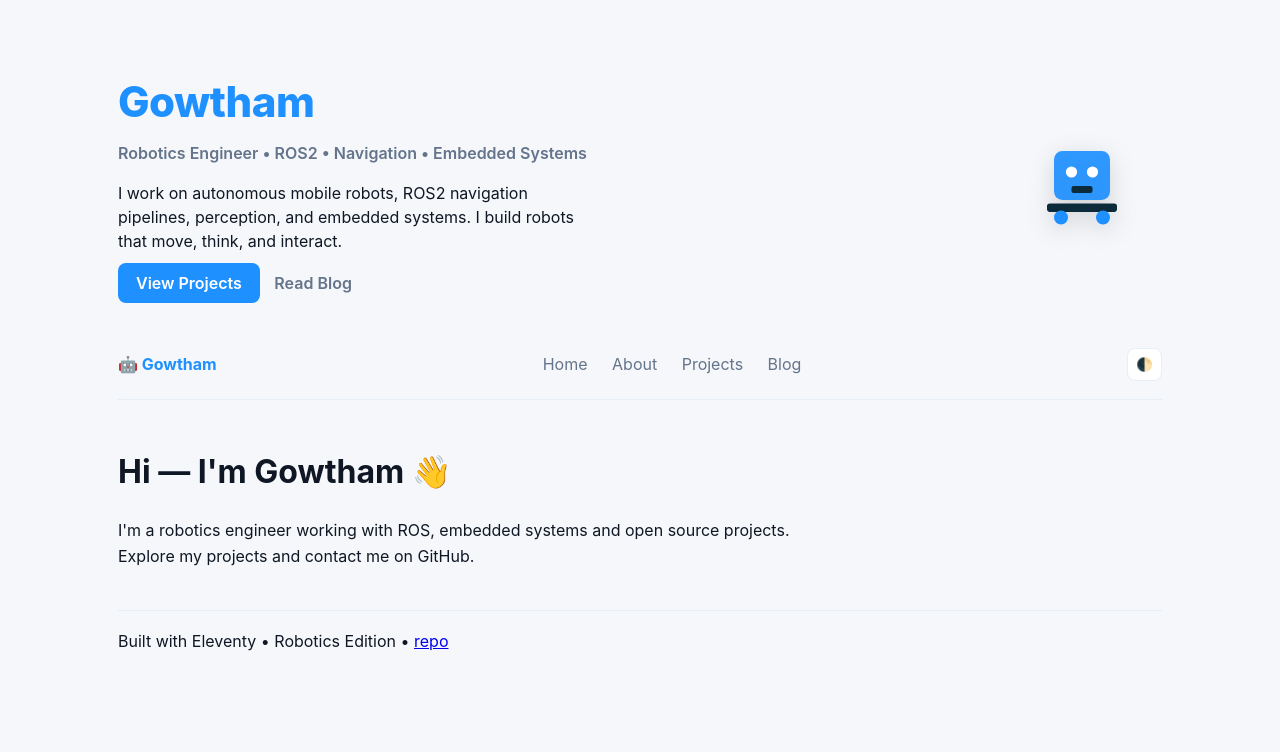
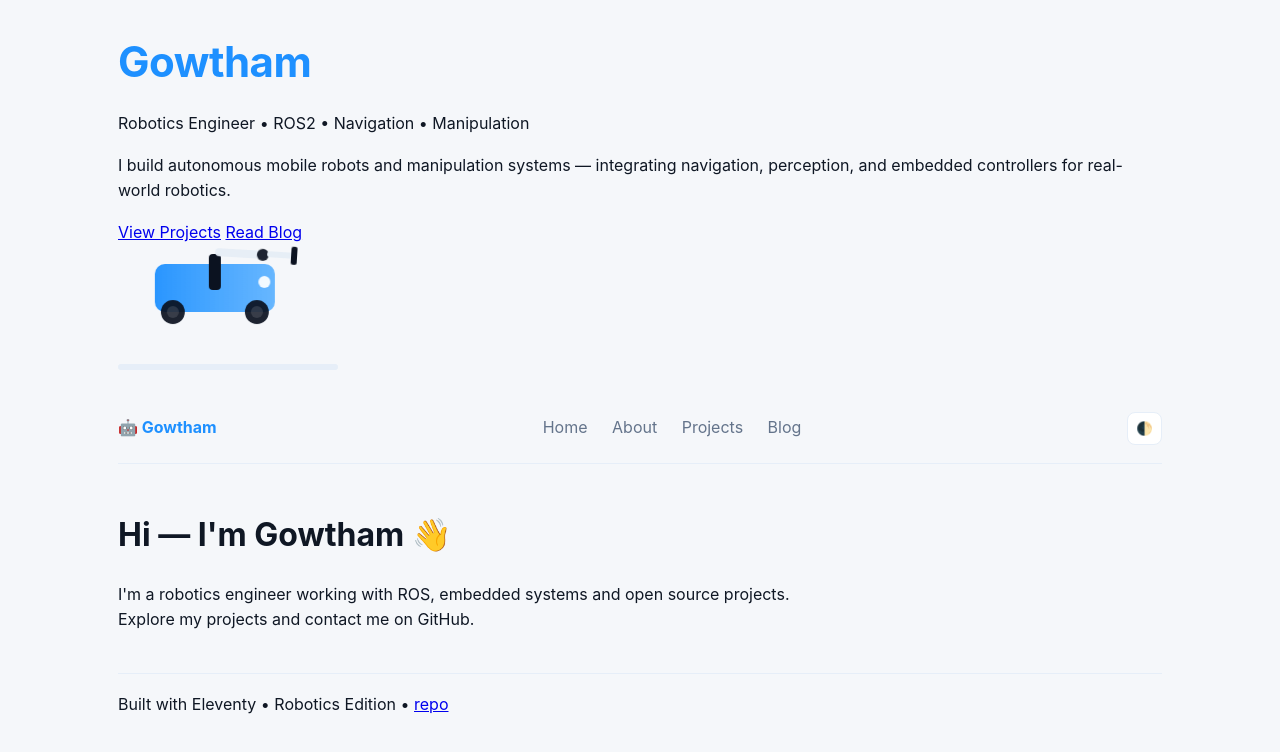
Before and after one commit to GowthamA1963/gowthama1963.github.io, an Eleventy site: page src/index.md in a window 1280 px wide. Built offline with nearby package versions, Linux system fonts and the light colour scheme; Eleventy itself is replaced by a stand-in of ours; files that its build step writes are made by us from their sources.

Commit message:
new hero again

```diff
--- a/assets/style.css
+++ b/assets/style.css
@@ -90,104 +90,57 @@ code{font-family: ui-monospace, SFMono-Regular, Menlo, Monaco, "Roboto Mono", mo
   .nav{display:none}
 }
 
-/* NAV2 / ROS2 Hero Theme */
-.nav2-hero {
-  padding: 40px 0;
-  margin-bottom: 12px;
+/* Animated mobile robot + manipulator */
+.robot-scene { display:block; max-width:220px; width:100%; height:auto; }
+
+/* slide the whole robot group left-right */
+.robot-slide {
+  /* initial transform set in SVG; CSS animation applied by transform */
+  animation: robot-slide 6s ease-in-out infinite;
+  transform-origin: center;
 }
 
-/* Minimal Robotics Hero */
-.minimal-hero {
-  padding: 40px 0;
-  margin-bottom: 12px;
+/* manipulator up-down (relative to its local group) */
+.manipulator .arm {
+  transform-origin: 24px 4px; /* pivot near the shoulder */
+  animation: manipulator-bob 2.2s ease-in-out infinite;
 }
 
-.hero-container {
-  display: flex;
-  gap: 32px;
-  align-items: center;
-  justify-content: space-between;
+/* small eye / lidar blink (optional) */
+.robot-base circle:nth-of-type(1) {
+  animation: lidar-pulse 2.6s ease-in-out infinite;
 }
 
-.hero-left {
-  flex: 1;
+/* Keyframes */
+@keyframes robot-slide {
+  0%   { transform: translateX(0); }
+  25%  { transform: translateX(48px); }
+  50%  { transform: translateX(96px); }
+  75%  { transform: translateX(48px); }
+  100% { transform: translateX(0); }
 }
 
-.hero-title {
-  font-size: 40px;
-  margin: 0;
-  color: var(--accent);
-  font-weight: 800;
+@keyframes manipulator-bob {
+  0%   { transform: rotate(-8deg) translateY(0); }    /* slightly down */
+  50%  { transform: rotate(12deg) translateY(-8px); } /* up and rotate */
+  100% { transform: rotate(-8deg) translateY(0); }
 }
 
-.hero-subtitle {
-  margin-top: 6px;
-  margin-bottom: 12px;
-  color: var(--muted);
-  font-weight: 600;
+@keyframes lidar-pulse {
+  0%   { opacity: 0.95; transform: scale(1); }
+  50%  { opacity: 0.5; transform: scale(0.9); }
+  100% { opacity: 0.95; transform: scale(1); }
 }
 
-.hero-desc {
-  margin: 14px 0;
-  line-height: 1.5;
-  max-width: 480px;
+/* keep animation subtle on reduced-motion user preference */
+@media (prefers-reduced-motion: reduce) {
+  .robot-slide, .manipulator .arm, .robot-base circle:nth-of-type(1) {
+    animation: none;
+  }
 }
 
-.hero-buttons {
-  margin-top: 18px;
+/* responsive tweaks */
+@media (max-width:820px) {
+  .hero-right { margin-top: 18px; }
+  .robot-scene { max-width:160px; }
 }
-
-.btn-primary {
-  background: var(--accent);
-  padding: 10px 18px;
-  border-radius: 8px;
-  color: #fff;
-  text-decoration: none;
-  font-weight: 600;
-  margin-right: 10px;
-}
-
-.btn-primary:hover {
-  opacity: 0.9;
-}
-
-.btn-secondary {
-  color: var(--muted);
-  text-decoration: none;
-  font-weight: 600;
-}
-
-.btn-secondary:hover {
-  color: var(--accent);
-}
-
-/* Right-side robot illustration */
-.hero-right {
-  flex: 0 0 160px;
-  display: flex;
-  align-items: center;
-  justify-content: center;
-}
-
-/* Subtle floating animation */
-.mini-robot {
-  animation: floatMini 4s ease-in-out infinite;
-  filter: drop-shadow(0 6px 12px rgba(0,0,0,0.15));
-}
-
-@keyframes floatMini {
-  0% { transform: translateY(0); }
-  50% { transform: translateY(-6px); }
-  100% { transform: translateY(0); }
-}
-
-/* Mobile */
-@media (max-width: 820px) {
-  .hero-container {
-    flex-direction: column;
-    align-items: flex-start;
-  }
-  .hero-right {
-    margin-top: 20px;
-  }
-}
--- a/src/_includes/layout.njk
+++ b/src/_includes/layout.njk
@@ -11,17 +11,17 @@
 </head>
 
 <body>
- <!-- HERO: Minimal Robotics Theme -->
+ <!-- HERO: Mobile robot with manipulator -->
 <section class="hero minimal-hero">
   <div class="hero-container">
 
     <div class="hero-left">
       <h1 class="hero-title">Gowtham</h1>
-      <p class="hero-subtitle">Robotics Engineer • ROS2 • Navigation • Embedded Systems</p>
+      <p class="hero-subtitle">Robotics Engineer • ROS2 • Navigation • Manipulation</p>
 
       <p class="hero-desc">
-        I work on autonomous mobile robots, ROS2 navigation pipelines, perception,
-        and embedded systems. I build robots that move, think, and interact.
+        I build autonomous mobile robots and manipulation systems — integrating navigation,
+        perception, and embedded controllers for real-world robotics.
       </p>
 
       <div class="hero-buttons">
@@ -30,16 +30,57 @@
       </div>
     </div>
 
-    <div class="hero-right">
-      <!-- Minimal robot illustration -->
-      <svg class="mini-robot" width="140" height="140" viewBox="0 0 200 200">
-        <rect x="60" y="60" width="80" height="70" rx="12" fill="#1e90ff" opacity="0.92"/>
-        <circle cx="85" cy="90" r="8" fill="#fff"/>
-        <circle cx="115" cy="90" r="8" fill="#fff"/>
-        <rect x="85" y="110" width="30" height="10" rx="3" fill="#0b2a3a"/>
-        <rect x="50" y="135" width="100" height="12" rx="4" fill="#0b2a3a"/>
-        <circle cx="70" cy="155" r="10" fill="#1e90ff"/>
-        <circle cx="130" cy="155" r="10" fill="#1e90ff"/>
+    <div class="hero-right" aria-hidden="true">
+      <!-- Animated robot SVG: base moves left-right, manipulator moves up-down -->
+      <svg class="robot-scene" width="220" height="140" viewBox="0 0 220 140" xmlns="http://www.w3.org/2000/svg" role="img" aria-label="Animated mobile robot with manipulator">
+        <defs>
+          <linearGradient id="robotGrad" x1="0" x2="1">
+            <stop offset="0" stop-color="var(--accent)" stop-opacity="0.95"/>
+            <stop offset="1" stop-color="rgba(77,171,255,0.85)"/>
+          </linearGradient>
+        </defs>
+
+        <!-- ground line -->
+        <rect x="0" y="118" width="220" height="6" fill="var(--divider)" rx="3"/>
+
+        <!-- group that slides left-right -->
+        <g class="robot-slide" transform="translate(20,0)">
+          <!-- robot base -->
+          <g class="robot-base" transform="translate(0,18)">
+            <rect x="0" y="0" width="120" height="48" rx="10" fill="url(#robotGrad)"/>
+            <!-- wheel left -->
+            <g transform="translate(18,48)">
+              <circle cx="0" cy="0" r="12" fill="#0b1220" opacity="0.9"/>
+              <circle cx="0" cy="0" r="6" fill="rgba(255,255,255,0.12)"/>
+            </g>
+            <!-- wheel right -->
+            <g transform="translate(102,48)">
+              <circle cx="0" cy="0" r="12" fill="#0b1220" opacity="0.9"/>
+              <circle cx="0" cy="0" r="6" fill="rgba(255,255,255,0.12)"/>
+            </g>
+
+            <!-- lidar / sensor on front -->
+            <circle cx="110" cy="18" r="6" fill="#fff" opacity="0.9"/>
+
+            <!-- manipulator mount (moves up-down) -->
+            <g class="manipulator" transform="translate(60,-10)">
+              <!-- mast -->
+              <rect x="-6" y="0" width="12" height="36" rx="4" fill="#0b1220" />
+              <!-- shoulder (pivot) -->
+              <g class="arm" transform="translate(0,6)">
+                <!-- upper arm -->
+                <rect x="0" y="0" width="46" height="8" rx="4" fill="#e6eef6" opacity="0.95" />
+                <!-- elbow joint -->
+                <circle cx="48" cy="4" r="6" fill="#0b1220"/>
+                <!-- lower arm (gripper) -->
+                <g transform="translate(52,-6)">
+                  <rect x="0" y="6" width="28" height="6" rx="3" fill="#e6eef6" />
+                  <rect x="24" y="0" width="6" height="18" rx="2" fill="#0b1220"/>
+                </g>
+              </g>
+            </g>
+          </g>
+        </g>
       </svg>
     </div>
 
```
Also changed, not shown: 6 other files.
